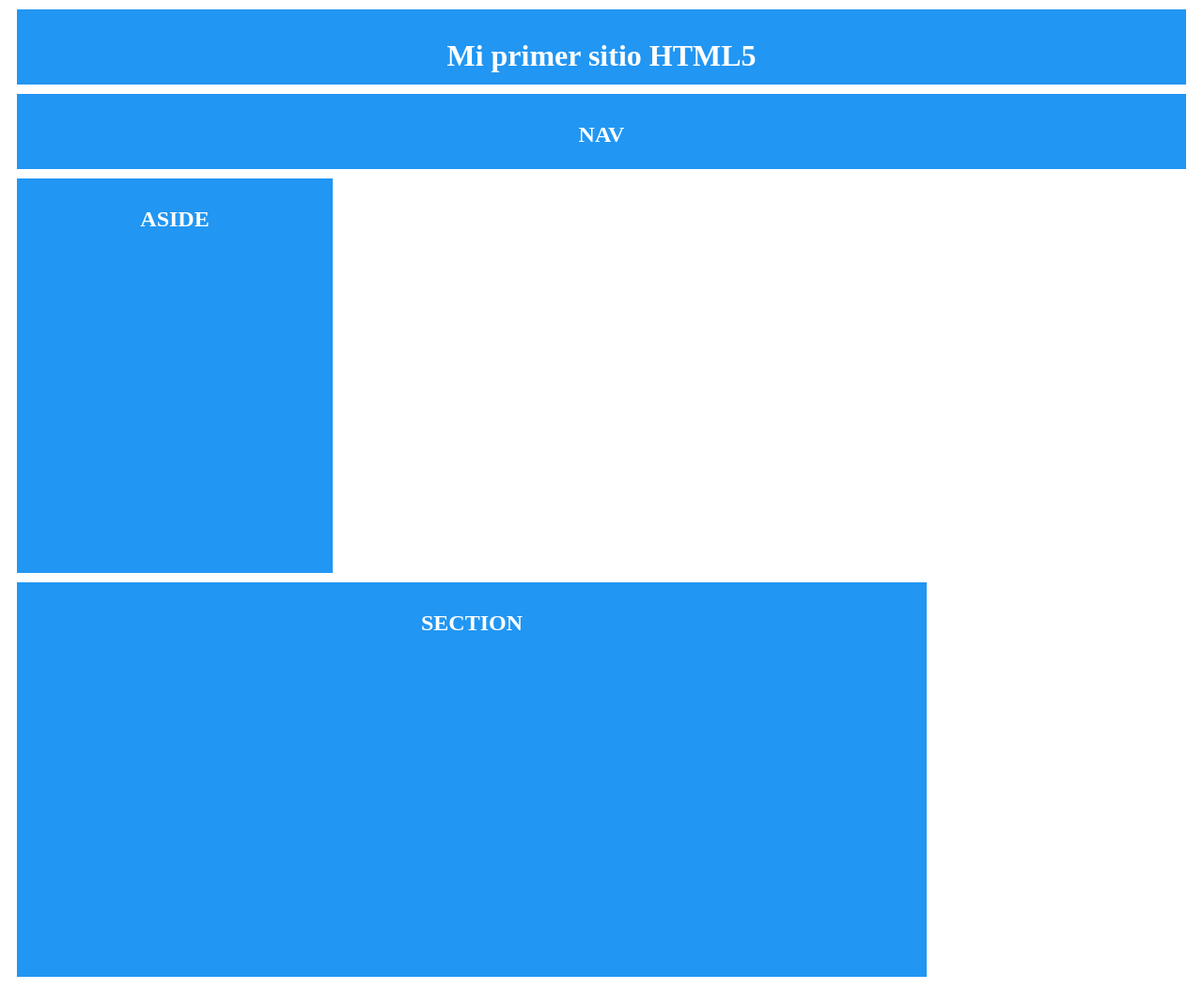
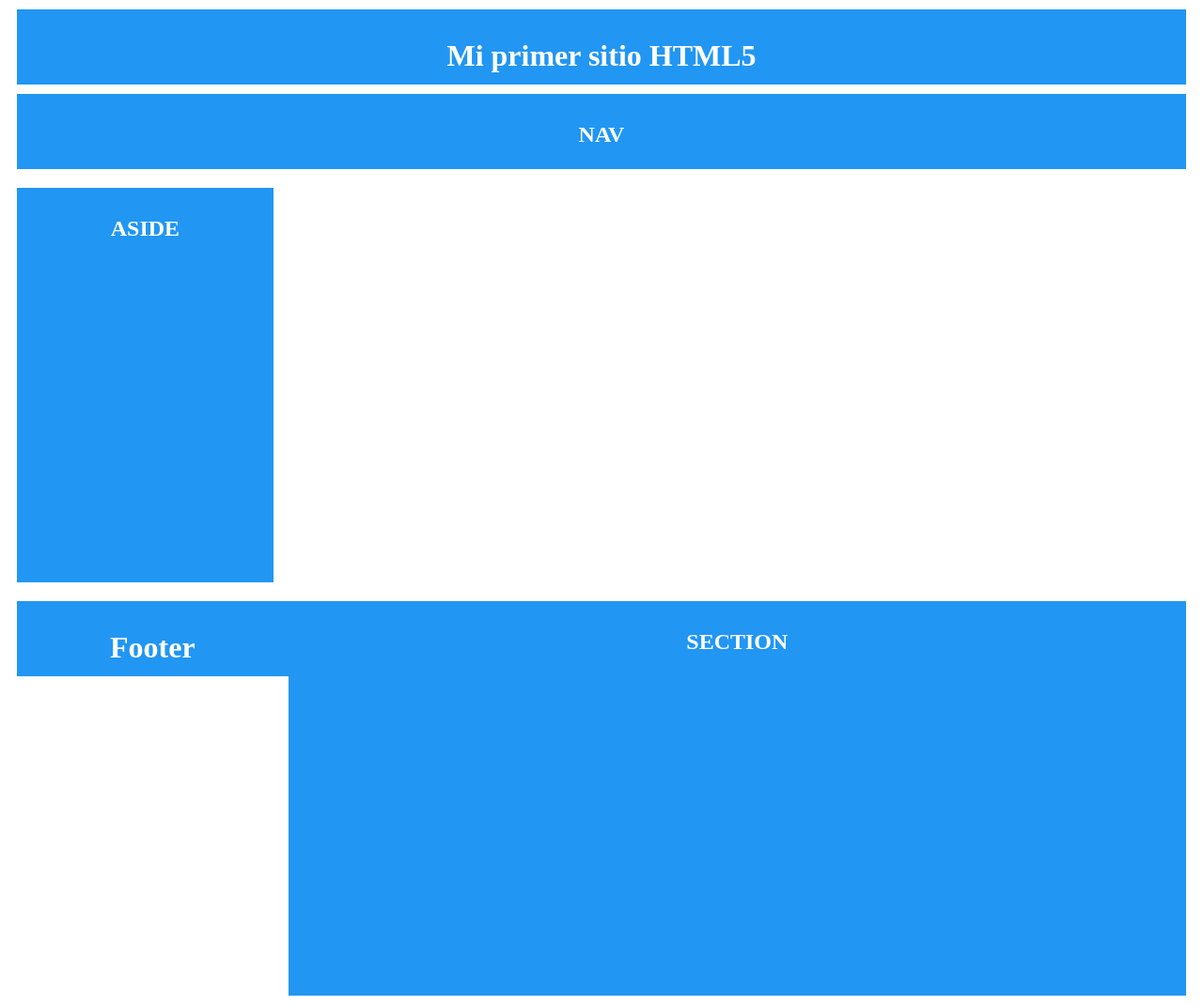
Before and after one commit to RodrigoIbarraSanchez/sitioWeb, a plain HTML site: page index.html in a window 1280 px wide. Shown: the whole page at 94% size. Drawn offline with Linux system fonts and the light colour scheme.

Commit message:
aside, section y footer

```diff
--- a/index.html
+++ b/index.html
@@ -24,6 +24,31 @@
 	<aside>
 		<h1>ASIDE</h1>
 	</aside>
+	<!--aside>
+		<section>
+			<header><h2>Noticias relacionadas</h2></header>
+
+			<article>
+				<header>
+					<h1>Noticia 1</h1>
+					<p>Texto descriptivo 1</p>
+				</header>
+				<footer>
+		    		    <p>Publicado el XXX del XXX de XXX</p>
+		  		</footer>
+			</article>
+
+			<article>
+				<header>
+					<h1>Noticia 2</h1>
+					<p>Texto descriptivo 2</p>
+				</header>
+				<footer>
+		    		    <p>Publicado el XXX del XXX de XXX</p>
+		  		</footer>
+			</article>
+		</section>
+	</aside-->
 	<section>
 		<h1>SECTION</h1>
 		<article>
@@ -31,7 +56,7 @@
 		</article>
 	</section>
 	<footer>
-
+		<h1>Footer</h1>
 	</footer>
 </body>
 </html>
--- a/style.css
+++ b/style.css
@@ -17,18 +17,30 @@ nav {
 aside {
 	background-color: #2196f3;
 	color: white;
-	width: 25%;
+	width: 20%;
 	height: 400px;
 	margin: 10px;
+	float: left;
+	text-align: center;
 	padding: 10px;
-	text-align: center;
 }
 section {
 	background-color: #2196f3;
 	color: white;
-	width: 75%;
+	width: 74%;
 	height: 400px;
 	margin: 10px;
+	float: right;
+	text-align: center;
 	padding: 10px;
+}
+
+footer {
+	background-color: #2196f3;
+	color: white;
+	height: 60px;
+	margin: 10px;
 	text-align: center;
+	padding: 10px;
+	margin-top: 460px;
 }
```
